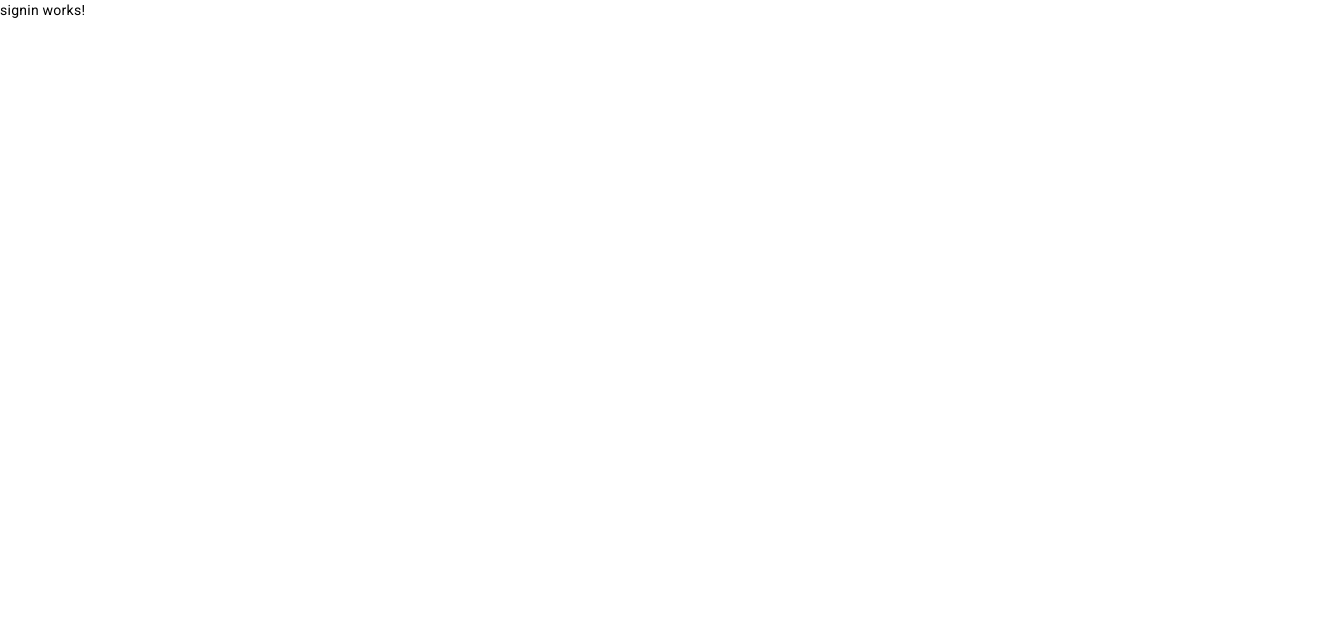
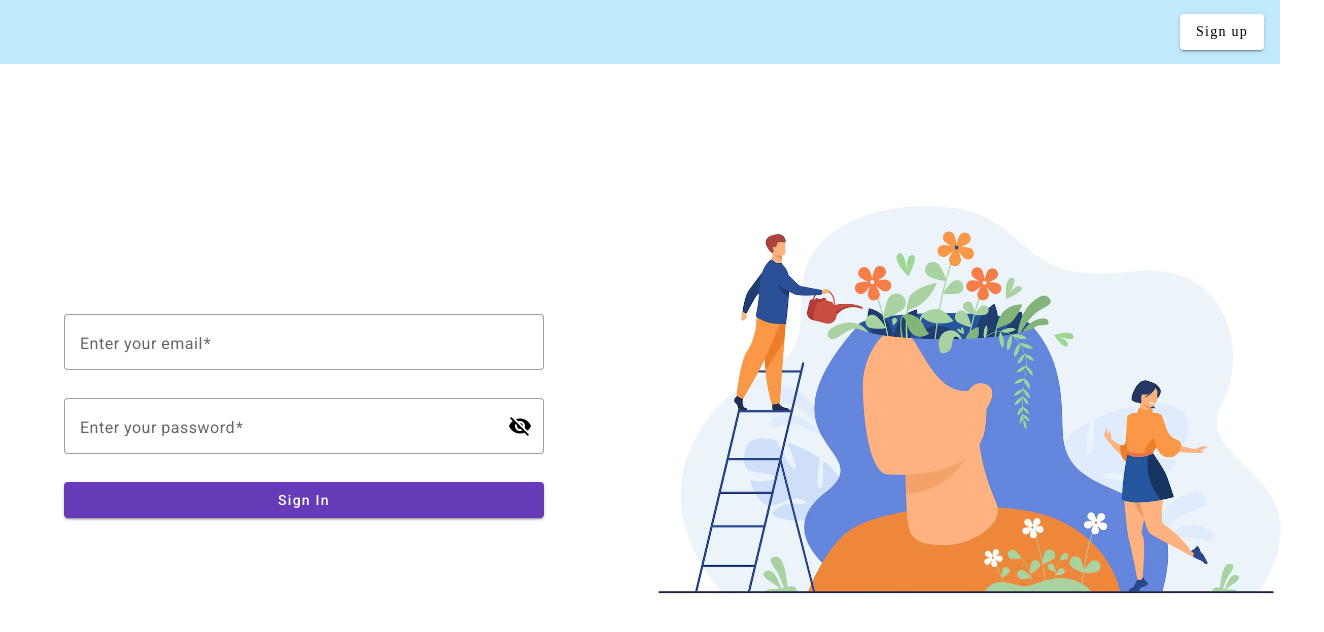
Before and after one commit to rmzvr/questionnaire, an Angular app: page /login in a window 1280 px wide. Shown: the top 632 px of the page, 1324 px wide, since content can reach past the window. Built offline with nearby package versions, Linux system fonts and the light colour scheme.

Commit message:
feat: update signin page

```diff
--- a/src/app/app.module.ts
+++ b/src/app/app.module.ts
@@ -6,6 +6,7 @@ import { AppComponent } from './app.component';
 import { BrowserAnimationsModule } from '@angular/platform-browser/animations';
 import { HomepageModule } from './features/homepage/homepage.module';
 import { SignupModule } from './features/signup/signup.module';
+import { SigninModule } from './features/signin/signin.module';
 
 @NgModule({
   declarations: [AppComponent],
@@ -15,6 +16,7 @@ import { SignupModule } from './features/signup/signup.module';
     BrowserAnimationsModule,
     HomepageModule,
     SignupModule,
+    SigninModule
   ],
   providers: [],
   bootstrap: [AppComponent],
--- a/src/app/features/signin/signin.component.html
+++ b/src/app/features/signin/signin.component.html
@@ -1 +1,47 @@
-<p>signin works!</p>
+<mat-toolbar>
+  <span class="example-spacer"></span>
+  <a routerLink="/register" class="button-signup" mat-raised-button>Sign up</a>
+</mat-toolbar>
+
+<div class="container">
+  <form class="form" (submit)="$event.preventDefault()" [formGroup]="loginForm">
+    <mat-form-field appearance="outline">
+      <mat-label>Enter your email</mat-label>
+
+      <input matInput formControlName="email" required>
+
+      <mat-error *ngIf="email.invalid && email.touched && email.errors?.required">The email field is required
+      </mat-error>
+    </mat-form-field>
+
+    <mat-form-field appearance="outline">
+      <mat-label>Enter your password</mat-label>
+
+      <input matInput required [type]="isPasswordHidden ? 'password' : 'text'" formControlName="password">
+
+      <button mat-icon-button matSuffix (click)="isPasswordHidden = !isPasswordHidden"
+        [attr.aria-label]="'Hide password'" [attr.aria-pressed]="isPasswordHidden">
+        <mat-icon>{{isPasswordHidden ? 'visibility_off' : 'visibility'}}</mat-icon>
+      </button>
+
+      <mat-error *ngIf="password.invalid && password.touched && password.errors?.required">The password field is
+        required</mat-error>
+
+      <mat-error *ngIf="password.invalid && password.touched && password.errors?.minlength">The password should be at
+        least 6
+        characters</mat-error>
+
+      <mat-error *ngIf=" password.invalid && password.touched && password.errors?.maxlength">The password should be
+        maximum 24 characters
+      </mat-error>
+
+      <mat-error *ngIf=" password.invalid && password.touched && password.errors?.pattern">Must have at least one
+        uppercase letter, number
+        and special symbol
+      </mat-error>
+    </mat-form-field>
+
+    <button mat-raised-button color="primary" type="submit" routerLink="/">Sign In</button>
+  </form>
+  <img src="../../../assets/img/login.jpeg" alt="login main image" width="700">
+</div>
--- a/src/app/features/signin/signin.component.scss
+++ b/src/app/features/signin/signin.component.scss
@@ -0,0 +1,65 @@
+$basic-color: #C1E9FC;
+
+.example-spacer {
+  flex: 1 1 auto;
+}
+
+.button-signin {
+  margin-right: 0.6rem;
+}
+
+.mat-toolbar {
+  background-color: $basic-color;
+  position: fixed;
+  top: 0;
+  width: 100%;
+  z-index: 99;
+  font-family: "Cormorant Garamond", serif;
+
+  a {
+    font-family: "Cormorant Garamond", serif;
+  }
+}
+
+.container {
+  display: grid;
+  grid-template-columns: 1fr 1fr;
+
+  min-height: 100vh;
+  align-content: center;
+  gap: 5rem;
+}
+
+img {
+  justify-self: flex-start;
+}
+
+.example-container mat-form-field+mat-form-field {
+  margin-left: 8px;
+}
+
+.example-right-align {
+  text-align: right;
+}
+
+input.example-right-align::-webkit-outer-spin-button,
+input.example-right-align::-webkit-inner-spin-button {
+  display: none;
+}
+
+.form {
+  width: 30rem;
+  height: fit-content;
+
+  display: grid;
+  justify-self: center;
+  align-self: center;
+  gap: 0.4rem;
+
+  margin-top: 2rem;
+  margin-left: 4rem;
+}
+
+mat-hint {
+  justify-self: flex-end;
+}
--- a/src/app/features/signin/signin.component.ts
+++ b/src/app/features/signin/signin.component.ts
@@ -1,10 +1,40 @@
-import { Component } from '@angular/core';
+import { Component, OnInit } from '@angular/core';
+import {
+  FormBuilder,
+  FormControl,
+  FormGroup,
+  Validators,
+} from '@angular/forms';
 
 @Component({
   selector: 'app-signin',
   templateUrl: './signin.component.html',
-  styleUrls: ['./signin.component.scss']
+  styleUrls: ['./signin.component.scss'],
 })
-export class SigninComponent {
+export class SigninComponent implements OnInit {
+  public isPasswordHidden: boolean = true;
 
+  public loginForm!: FormGroup;
+
+  constructor(private formBuilder: FormBuilder) {}
+
+  ngOnInit(): void {
+    this.loginForm = this.formBuilder.group({
+      email: new FormControl('', [Validators.required, Validators.email]),
+      password: new FormControl('', [
+        Validators.required,
+        Validators.minLength(6),
+        Validators.maxLength(24),
+        Validators.pattern(/(?=.*\d)(?=.*[A-Z])((?=.*\W)|(?=.*_))^[^ ]+$/),
+      ]),
+    });
+  }
+
+  public get email(): any {
+    return this.loginForm.get('email');
+  }
+
+  public get password(): any {
+    return this.loginForm.get('password');
+  }
 }
```
Also changed, not shown: src/app/features/signin/signin.module.ts (+21 -9 lines).
